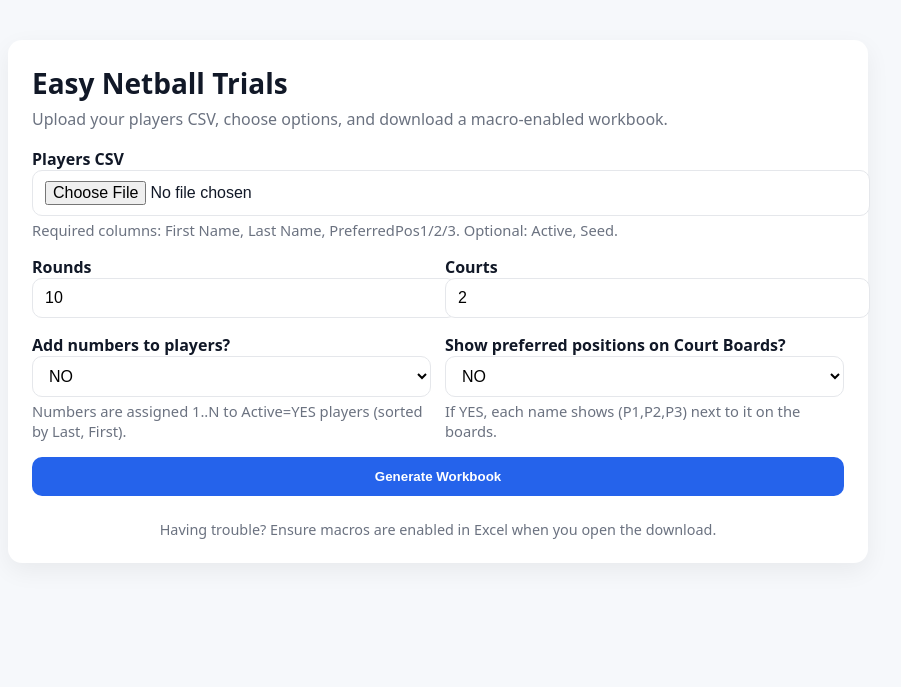
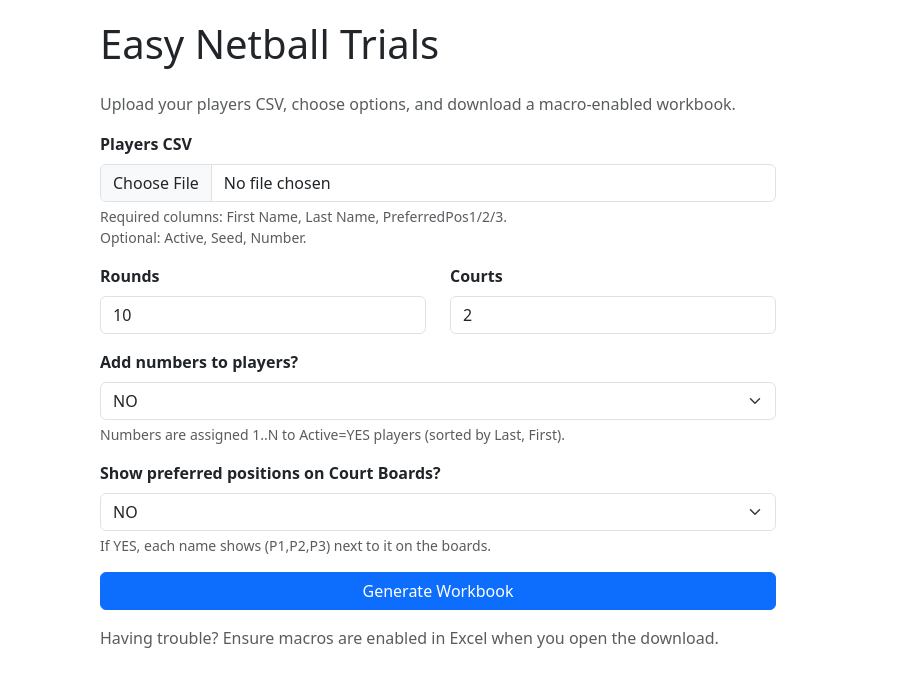
Before and after one commit to EasyNetballTrials/easy-netball-trials-app, a Flask app: page / in a window 1280 px wide. Shown: the top 687 px of the page, without its empty margins (202-1103 px from the left). Run offline with Flask 3, Linux system fonts and the light colour scheme; parts of the project's set-up code (start-up, migrations or seed data) failed here and were passed over.

Commit message:
Update index.html

```diff
--- a/templates/index.html
+++ b/templates/index.html
@@ -1,94 +1,76 @@
-<!doctype html>
+<!DOCTYPE html>
 <html lang="en">
 <head>
-  <meta charset="utf-8">
-  <title>Easy Netball Trials – Generate Schedule</title>
-  <meta name="viewport" content="width=device-width, initial-scale=1">
+  <meta charset="UTF-8">
+  <title>Easy Netball Trials</title>
+  <link rel="stylesheet" href="https://cdn.jsdelivr.net/npm/bootstrap@5.3.0/dist/css/bootstrap.min.css">
   <style>
-    :root { --bg:#f6f8fb; --card:#ffffff; --accent:#2563eb; --muted:#6b7280; }
-    body { margin:0; font-family: system-ui, -apple-system, Segoe UI, Roboto, Arial, sans-serif; background:var(--bg); color:#111827; }
-    .wrap { max-width: 860px; margin: 40px auto; padding: 0 20px; }
-    .card { background:var(--card); border-radius:14px; box-shadow: 0 8px 24px rgba(0,0,0,.06); padding:24px; }
-    h1 { margin:0 0 6px; font-size: 1.75rem; }
-    p.lead { margin:0 0 18px; color:var(--muted); }
-    form { display:grid; gap:16px; }
-    label { font-weight:600; }
-    input[type="number"], input[type="file"], select {
-      width:100%; padding:10px 12px; border:1px solid #e5e7eb; border-radius:10px; font-size:1rem; background:#fff;
-    }
-    button {
-      padding:12px 16px; border:0; border-radius:10px; background:var(--accent); color:#fff; font-weight:700; cursor:pointer;
-    }
-    .grid { display:grid; gap:14px; grid-template-columns: repeat(2, 1fr); }
-    .messages { margin: 0 0 16px; }
-    .flash { background:#fff7ed; border:1px solid #fed7aa; color:#9a3412; padding:10px 12px; border-radius:10px; margin-bottom:8px; }
-    .help { color:var(--muted); font-size:.92rem; margin-top:4px; }
-    footer { margin:24px 0 0; color:var(--muted); font-size:.9rem; text-align:center; }
-    @media (max-width:640px){ .grid{grid-template-columns: 1fr;} }
+    body { margin: 20px; }
+    .container { max-width: 700px; }
+    .form-label { font-weight: bold; }
   </style>
 </head>
 <body>
-  <div class="wrap">
-    <div class="card">
-      <h1>Easy Netball Trials</h1>
-      <p class="lead">Upload your players CSV, choose options, and download a macro-enabled workbook.</p>
+  <div class="container">
+    <h1 class="mb-4">Easy Netball Trials</h1>
+    <p class="text-muted">Upload your players CSV, choose options, and download a macro-enabled workbook.</p>
 
-      <!-- flash messages -->
-      <div class="messages">
-        {% with msgs = get_flashed_messages() %}
-          {% if msgs %}
-            {% for m in msgs %}
-              <div class="flash">{{ m }}</div>
+    {% with messages = get_flashed_messages(with_categories=true) %}
+      {% if messages %}
+        {% for category, message in messages %}
+          <div class="alert alert-{{ 'danger' if category == 'error' else category }}">
+            {{ message }}
+          </div>
         {% endfor %}
       {% endif %}
     {% endwith %}
-      </div>
 
+    <!-- ✅ Corrected form action -->
     <form action="{{ url_for('index') }}" method="post" enctype="multipart/form-data">
-        <div>
-          <label for="file">Players CSV</label>
-          <input id="file" name="file" type="file" accept=".csv" required>
-          <div class="help">Required columns: First Name, Last Name, PreferredPos1/2/3. Optional: Active, Seed.</div>
-        </div>
-
-        <div class="grid">
-          <div>
-            <label for="rounds">Rounds</label>
-            <input id="rounds" name="rounds" type="number" min="1" max="20" value="10" required>
-          </div>
-          <div>
-            <label for="courts">Courts</label>
-            <input id="courts" name="courts" type="number" min="1" max="2" value="2" required>
+      <div class="mb-3">
+        <label class="form-label">Players CSV</label>
+        <input type="file" class="form-control" name="players_csv" required>
+        <div class="form-text">
+          Required columns: First Name, Last Name, PreferredPos1/2/3.<br>
+          Optional: Active, Seed, Number.
         </div>
       </div>
 
-        <div class="grid">
-          <div>
-            <label for="number_players">Add numbers to players?</label>
-            <select id="number_players" name="number_players">
-              <option value="NO" selected>NO</option>
-              <option value="YES">YES</option>
-            </select>
-            <div class="help">Numbers are assigned 1..N to Active=YES players (sorted by Last, First).</div>
+      <div class="row mb-3">
+        <div class="col">
+          <label class="form-label">Rounds</label>
+          <input type="number" class="form-control" name="num_rounds" value="10" min="1" max="20">
         </div>
-
-          <div>
-            <label for="show_prefs">Show preferred positions on Court Boards?</label>
-            <select id="show_prefs" name="show_prefs">
-              <option value="NO" selected>NO</option>
-              <option value="YES">YES</option>
-            </select>
-            <div class="help">If YES, each name shows (P1,P2,P3) next to it on the boards.</div>
+        <div class="col">
+          <label class="form-label">Courts</label>
+          <input type="number" class="form-control" name="num_courts" value="2" min="1" max="2">
         </div>
       </div>
 
-        <button type="submit">Generate Workbook</button>
+      <div class="mb-3">
+        <label class="form-label">Add numbers to players?</label>
+        <select class="form-select" name="numbering">
+          <option value="yes">YES</option>
+          <option value="no" selected>NO</option>
+        </select>
+        <div class="form-text">Numbers are assigned 1..N to Active=YES players (sorted by Last, First).</div>
+      </div>
+
+      <div class="mb-3">
+        <label class="form-label">Show preferred positions on Court Boards?</label>
+        <select class="form-select" name="show_prefs">
+          <option value="yes">YES</option>
+          <option value="no" selected>NO</option>
+        </select>
+        <div class="form-text">If YES, each name shows (P1,P2,P3) next to it on the boards.</div>
+      </div>
+
+      <button type="submit" class="btn btn-primary w-100">Generate Workbook</button>
     </form>
 
-      <footer>
+    <p class="text-muted mt-3">
       Having trouble? Ensure macros are enabled in Excel when you open the download.
-      </footer>
-    </div>
+    </p>
   </div>
 </body>
 </html>
```
Lines whose indentation alone changed are shown as unchanged.
